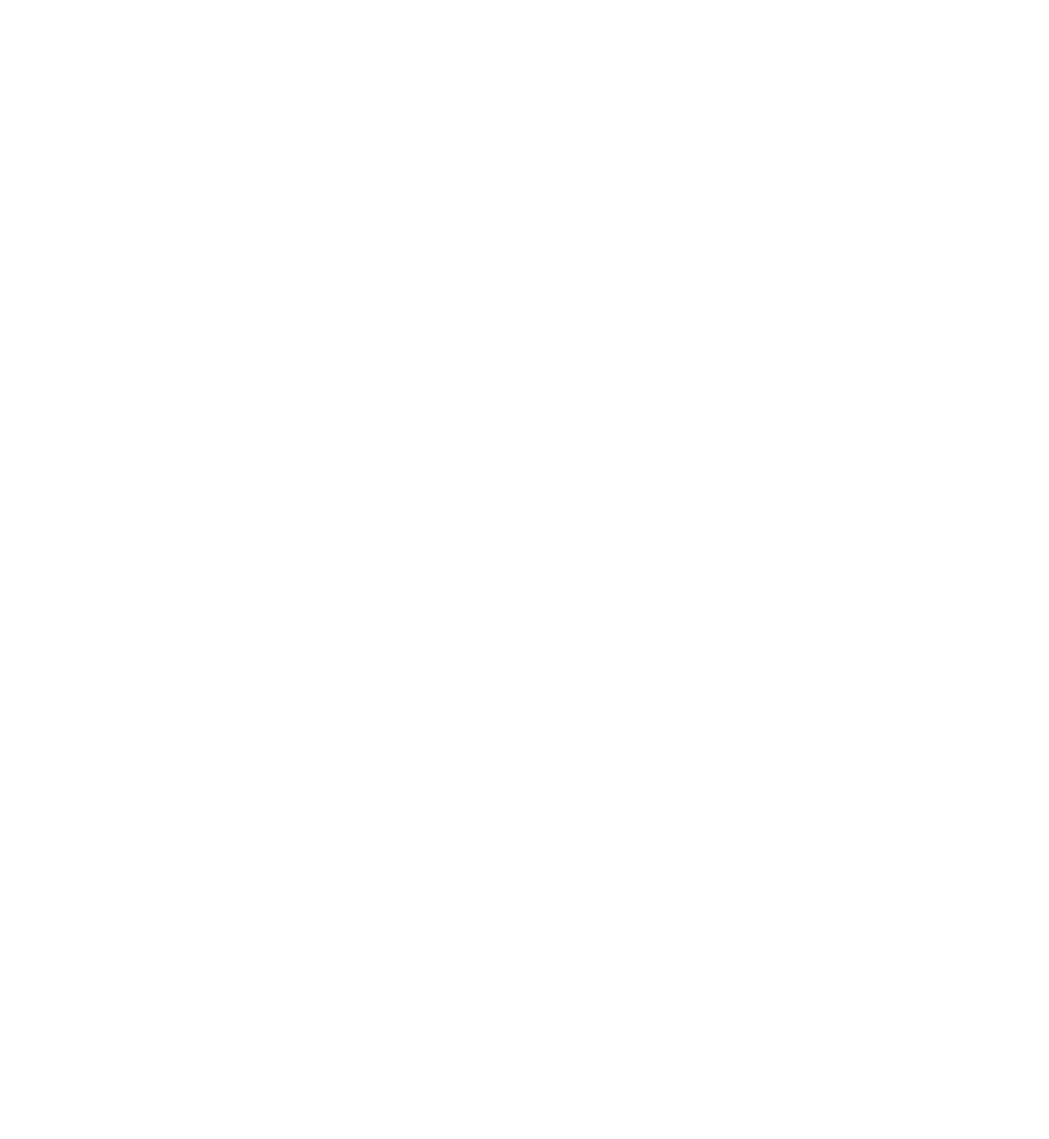
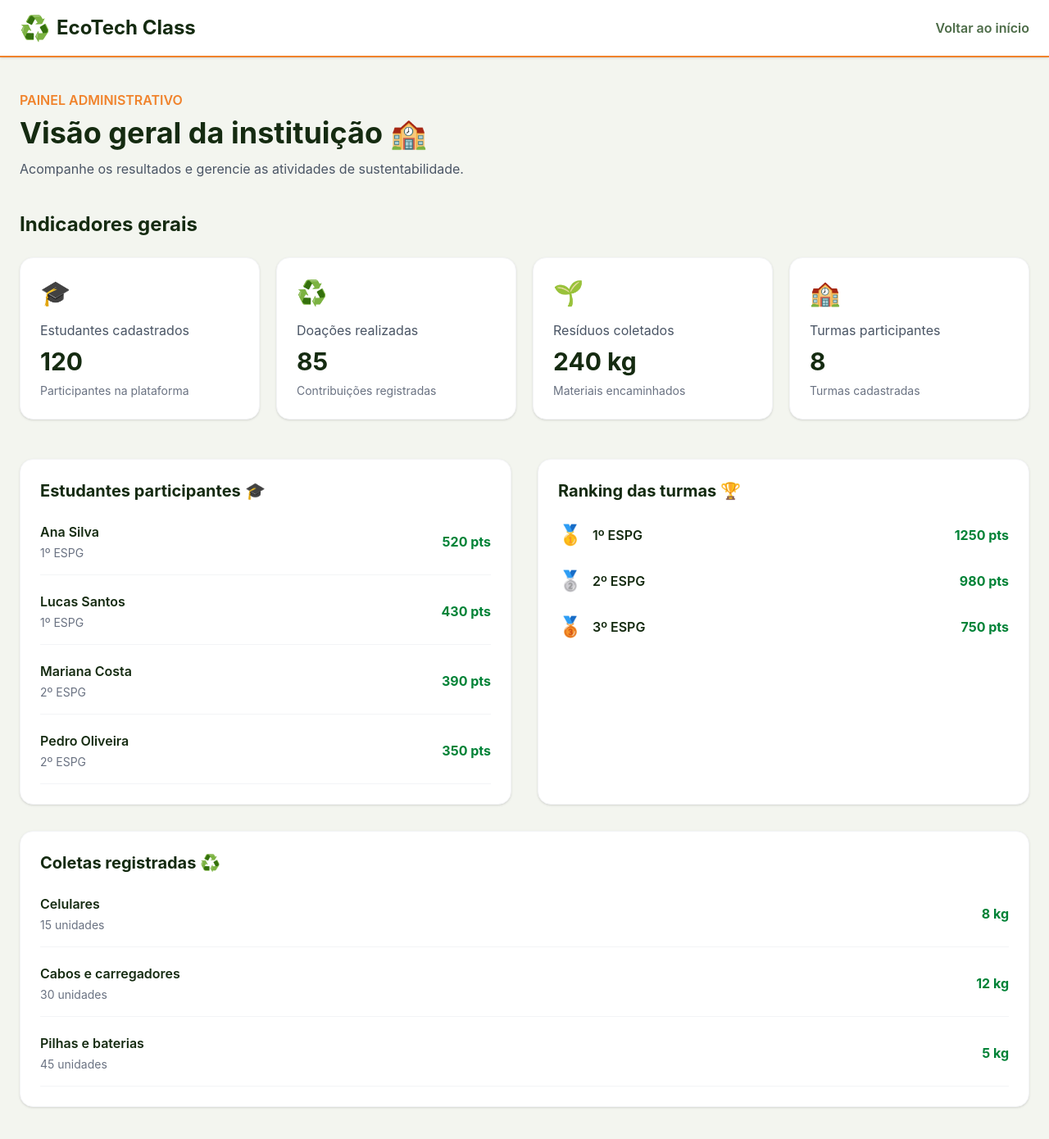
Before and after one commit to GS-EcoTech-Class/EcoTech-Class, a React (Vite) app: page /admin in a window 1280 px wide. Shown: the whole page at 82% size. Before the commit the page ends 800 px from the top, so only its background shows below. Built offline with nearby package versions, Linux system fonts and the light colour scheme.

Commit message:
feat: desenvolvendo painel administrativo

```diff
--- a/src/pages/Admin.jsx
+++ b/src/pages/Admin.jsx
@@ -1,9 +1,153 @@
 import React from 'react'
+import { Link } from 'react-router-dom'
 
 const Admin = () => {
+  const estatisticas = [
+    {
+      icone: '🎓',
+      titulo: 'Estudantes cadastrados',
+      valor: '120',
+      descricao: 'Participantes na plataforma'
+    },
+    {
+      icone: '♻️',
+      titulo: 'Doações realizadas',
+      valor: '85',
+      descricao: 'Contribuições registradas'
+    },
+    {
+      icone: '🌱',
+      titulo: 'Resíduos coletados',
+      valor: '240 kg',
+      descricao: 'Materiais encaminhados'
+    },
+    {
+      icone: '🏫',
+      titulo: 'Turmas participantes',
+      valor: '8',
+      descricao: 'Turmas cadastradas'
+    }
+  ]
+
+  const estudantes = [
+    { nome: 'Ana Silva', turma: '1º ESPG', pontos: 520 },
+    { nome: 'Lucas Santos', turma: '1º ESPG', pontos: 430 },
+    { nome: 'Mariana Costa', turma: '2º ESPG', pontos: 390 },
+    { nome: 'Pedro Oliveira', turma: '2º ESPG', pontos: 350 }
+  ]
+
+  const coletas = [
+    { material: 'Celulares', quantidade: '15 unidades', peso: '8 kg' },
+    { material: 'Cabos e carregadores', quantidade: '30 unidades', peso: '12 kg' },
+    { material: 'Pilhas e baterias', quantidade: '45 unidades', peso: '5 kg' }
+  ]
+
+  const ranking = [
+    { turma: '1º ESPG', pontos: 1250, posicao: '🥇' },
+    { turma: '2º ESPG', pontos: 980, posicao: '🥈' },
+    { turma: '3º ESPG', pontos: 750, posicao: '🥉' }
+  ]
+
   return (
-    <div>
+    <div className="min-h-screen bg-[#f3f5ef] dark:bg-[#101d0e] transition-colors duration-300">
 
+      {/* cabeçalho */}
+      <header className="bg-white dark:bg-[#152b11] border-b-2 border-[#f0832c] shadow-sm">
+        <div className="max-w-7xl mx-auto px-6 py-4 flex items-center justify-between">
+          <Link to="/" className="flex items-center gap-2">
+            <span className="text-3xl">♻️</span>
+            <h1 className="text-2xl font-bold text-[#152b11] dark:text-white">EcoTech Class</h1>
+          </Link>
+
+          <Link to="/" className="text-[#4d6c48] dark:text-white font-semibold hover:text-[#f0832c] transition">
+            Voltar ao início
+          </Link>
+        </div>
+      </header>
+
+      <main className="max-w-7xl mx-auto px-6 py-10">
+
+        {/* boas-vindas */}
+        <section className="mb-10">
+          <p className="text-[#f0832c] font-semibold mb-2">PAINEL ADMINISTRATIVO</p>
+          <h2 className="text-3xl md:text-4xl font-bold text-[#152b11] dark:text-white mb-3">Visão geral da instituição 🏫</h2>
+          <p className="text-gray-600 dark:text-gray-300">Acompanhe os resultados e gerencie as atividades de sustentabilidade.</p>
+        </section>
+
+        {/* estatísticas */}
+        <section className="mb-12">
+          <h3 className="text-2xl font-bold text-[#152b11] dark:text-white mb-6">Indicadores gerais</h3>
+
+          <div className="grid grid-cols-1 sm:grid-cols-2 lg:grid-cols-4 gap-5">
+            {estatisticas.map((item) => (
+              <div key={item.titulo} className="bg-white dark:bg-[#1d3519] rounded-2xl p-6 shadow-sm border border-gray-100 dark:border-[#34502e]">
+                <span className="text-3xl">{item.icone}</span>
+                <p className="text-gray-600 dark:text-gray-300 mt-4 mb-2">{item.titulo}</p>
+                <h4 className="text-3xl font-bold text-[#152b11] dark:text-white">{item.valor}</h4>
+                <p className="text-sm text-gray-500 dark:text-gray-400 mt-2">{item.descricao}</p>
+              </div>
+            ))}
+          </div>
+        </section>
+
+        {/* estudantes */}
+        <section className="grid grid-cols-1 lg:grid-cols-2 gap-8 mb-8">
+
+          <div className="bg-white dark:bg-[#1d3519] rounded-2xl p-6 shadow-sm border border-gray-100 dark:border-[#34502e]">
+            <h3 className="text-xl font-bold text-[#152b11] dark:text-white mb-6">Estudantes participantes 🎓</h3>
+
+            <div className="space-y-5">
+              {estudantes.map((aluno) => (
+                <div key={aluno.nome} className="flex items-center justify-between gap-3 border-b border-gray-100 dark:border-[#34502e] pb-4">
+                  <div>
+                    <p className="font-semibold text-[#152b11] dark:text-white">{aluno.nome}</p>
+                    <p className="text-sm text-gray-500 dark:text-gray-400 mt-1">{aluno.turma}</p>
+                  </div>
+                  <span className="font-bold text-green-700 dark:text-green-400 whitespace-nowrap">{aluno.pontos} pts</span>
+
+                </div>
+              ))}
+            </div>
+          </div>
+
+          {/* ranking */}
+          <div className="bg-white dark:bg-[#1d3519] rounded-2xl p-6 shadow-sm border border-gray-100 dark:border-[#34502e]">
+            <h3 className="text-xl font-bold text-[#152b11] dark:text-white mb-6">Ranking das turmas 🏆</h3>
+
+            <div className="space-y-6">
+              {ranking.map((item) => (
+                <div key={item.turma} className="flex items-center justify-between gap-3">
+                  <div className="flex items-center gap-3">
+                    <span className="text-2xl">{item.posicao}</span>
+                    <span className="font-semibold text-[#152b11] dark:text-white">{item.turma}</span>
+                  </div>
+
+                  <span className="font-bold text-green-700 dark:text-green-400">{item.pontos} pts</span>
+                </div>
+              ))}
+            </div>
+          </div>
+        </section>
+
+        {/* coletas */}
+        <section className="bg-white dark:bg-[#1d3519] rounded-2xl p-6 shadow-sm border border-gray-100 dark:border-[#34502e]">
+          <h3 className="text-xl font-bold text-[#152b11] dark:text-white mb-6">Coletas registradas ♻️</h3>
+
+          <div className="space-y-5">
+            {coletas.map((item) => (
+              <div key={item.material} className="flex flex-col sm:flex-row sm:items-center justify-between gap-2 border-b border-gray-100 dark:border-[#34502e] pb-4">
+                <div>
+                  <p className="font-semibold text-[#152b11] dark:text-white">{item.material}</p>
+                  <p className="text-sm text-gray-500 dark:text-gray-400 mt-1">{item.quantidade}</p>
+                </div>
+
+                <span className="font-bold text-green-700 dark:text-green-400">{item.peso}</span>
+              </div>
+            ))}
+          </div>
+        </section>
+
+      </main>
     </div>
   )
 }
```
